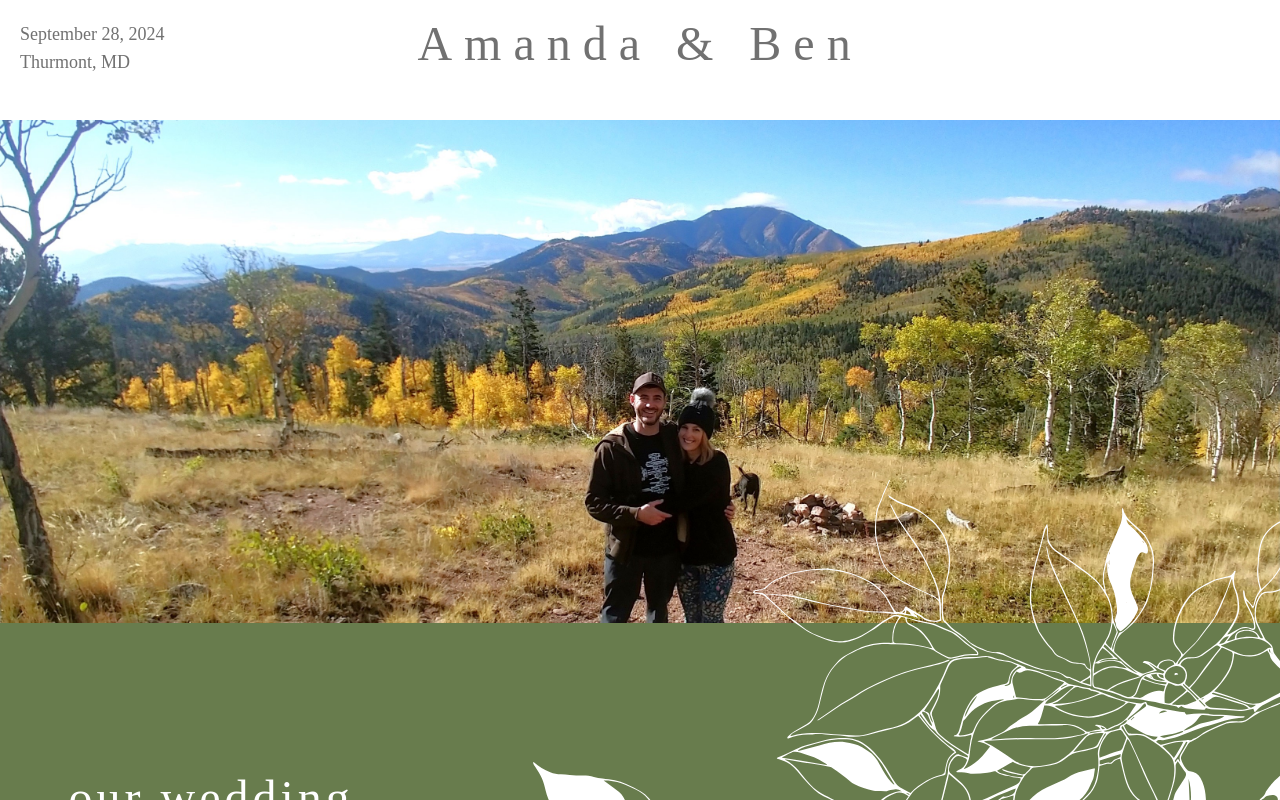
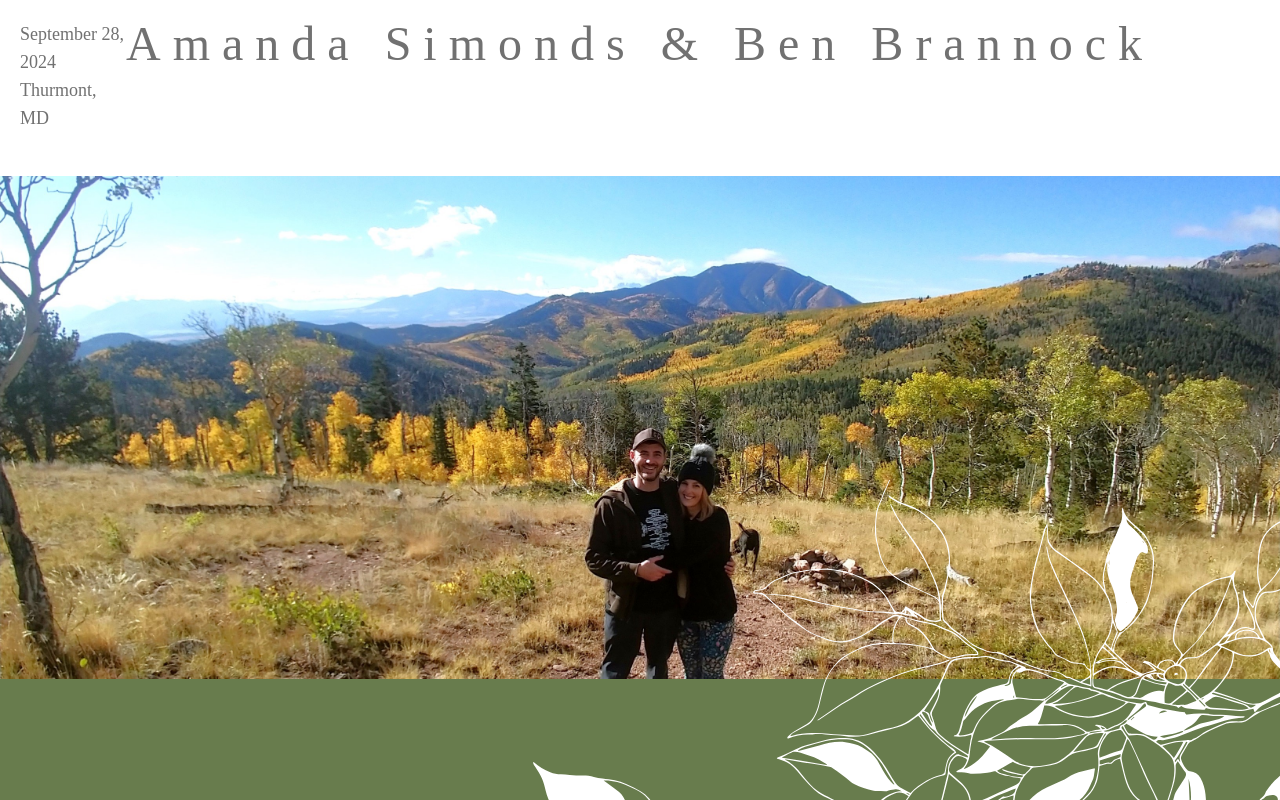
Before and after one commit to amandasimonds/brannocks-at-the-disco, a React (Create React App) app: page / in a window 1280 px wide. Shown: the top 800 px of the page. Built offline with nearby package versions, Linux system fonts and the light colour scheme; the HTML template or start-up script is replaced by a standard one.

Commit message:
added last names

```diff
--- a/public/index.html
+++ b/public/index.html
@@ -7,37 +7,14 @@
 		<meta name="theme-color" content="#000000" />
 		<meta
 			name="description"
-      content="Web site created using create-react-app"
+			content="Amanda Simonds and Ben Brannock wedding website"
 		/>
 		<link rel="apple-touch-icon" href="%PUBLIC_URL%/logo192.png" />
-    <!--
-      manifest.json provides metadata used when your web app is installed on a
-      user's mobile device or desktop. See https://developers.google.com/web/fundamentals/web-app-manifest/
-    -->
 		<link rel="manifest" href="%PUBLIC_URL%/manifest.json" />
-    <!--
-      Notice the use of %PUBLIC_URL% in the tags above.
-      It will be replaced with the URL of the `public` folder during the build.
-      Only files inside the `public` folder can be referenced from the HTML.
-
-      Unlike "/favicon.ico" or "favicon.ico", "%PUBLIC_URL%/favicon.ico" will
-      work correctly both with client-side routing and a non-root public URL.
-      Learn how to configure a non-root public URL by running `npm run build`.
-    -->
 		<title>Amanda and Ben</title>
 	</head>
 	<body>
 		<noscript>You need to enable JavaScript to run this app.</noscript>
 		<div id="root"></div>
-    <!--
-      This HTML file is a template.
-      If you open it directly in the browser, you will see an empty page.
-
-      You can add webfonts, meta tags, or analytics to this file.
-      The build step will place the bundled scripts into the <body> tag.
-
-      To begin the development, run `npm start` or `yarn start`.
-      To create a production bundle, use `npm run build` or `yarn build`.
-    -->
 	</body>
 </html>
--- a/src/components/Header.jsx
+++ b/src/components/Header.jsx
@@ -9,7 +9,7 @@ export const Header = () => {
 					<p>September 28, 2024</p>
 					<p>Thurmont, MD</p>
 				</div>
-				<h1 className='animate-fade-in'>Amanda & Ben</h1>
+				<h1 className='animate-fade-in'>Amanda Simonds & Ben Brannock</h1>
 				<div className="flex-1"></div>
 			</div>
 			<Navbar />
```
Lines whose indentation alone changed are shown as unchanged.
